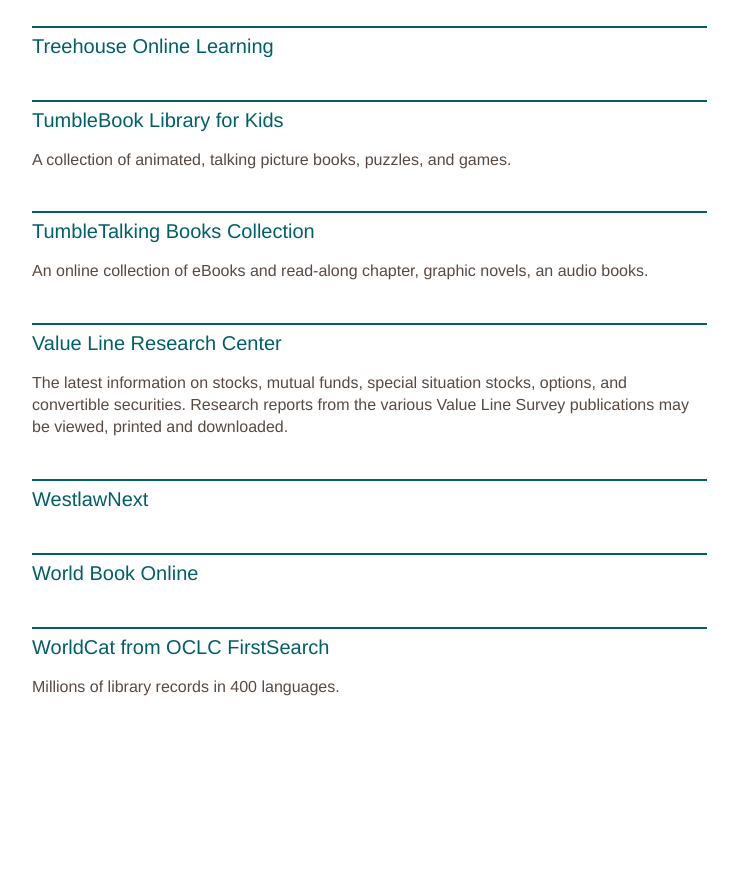
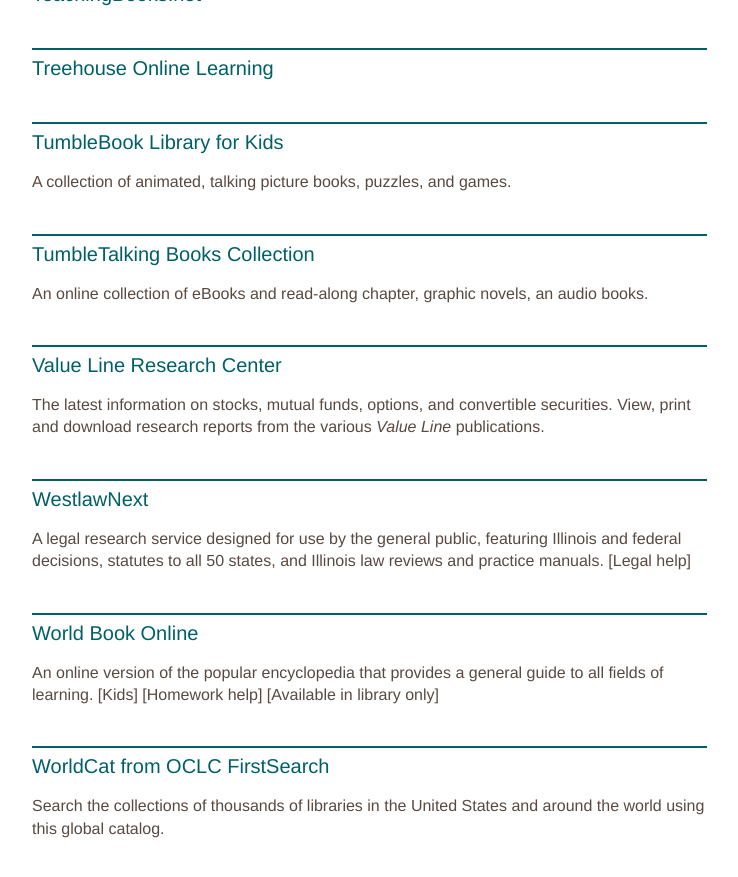
Before and after one commit to skokielibrary/spl-content, a Jekyll site: the page built from _content/bruce/resources--research-topic.markdown, in a window 1280 px wide and 900 px high, scrolled down 6956 px. Shown: the top 877 px of the window, without its empty margins (126-864 px from the left). Built offline with Jekyll 4.4.1, drawn with Linux system fonts in a browser that asks for light colours; before the commit the page ends 7714 px from its top, so only the background shows below that; some of the changed text lies outside the part shown.

Commit message:
Updated resources--research-topic.markdown

```diff
--- a/_content/bruce/resources--research-topic.markdown
+++ b/_content/bruce/resources--research-topic.markdown
@@ -186,11 +186,17 @@ A collection of animated, talking picture books, puzzles, and games.
 An online collection of eBooks and read-along chapter, graphic novels, an audio books.
 
 ##Value Line Research Center
-The latest information on stocks, mutual funds, special situation stocks, options, and convertible securities. Research reports from the various Value Line Survey publications may be viewed, printed and downloaded.
+The latest information on stocks, mutual funds, options, and convertible securities. View, print and download research reports from the various _Value Line_ publications.
 
 ##WestlawNext
+A legal research service designed for use by the general public, featuring Illinois and federal decisions, statutes to all 50 states, and Illinois law reviews and practice manuals.
+[Legal help]
 
 ##World Book Online
+An online version of the popular encyclopedia that provides a general guide to all fields of learning.
+[Kids]
+[Homework help]
+[Available in library only]
 
 ##WorldCat from OCLC FirstSearch
-Millions of library records in 400 languages.
+Search the collections of thousands of libraries in the United States and around the world using this global catalog.
```
Also changed, not shown: other parts of _content/bruce/resources--research-topic.markdown (+1 -1 lines).
